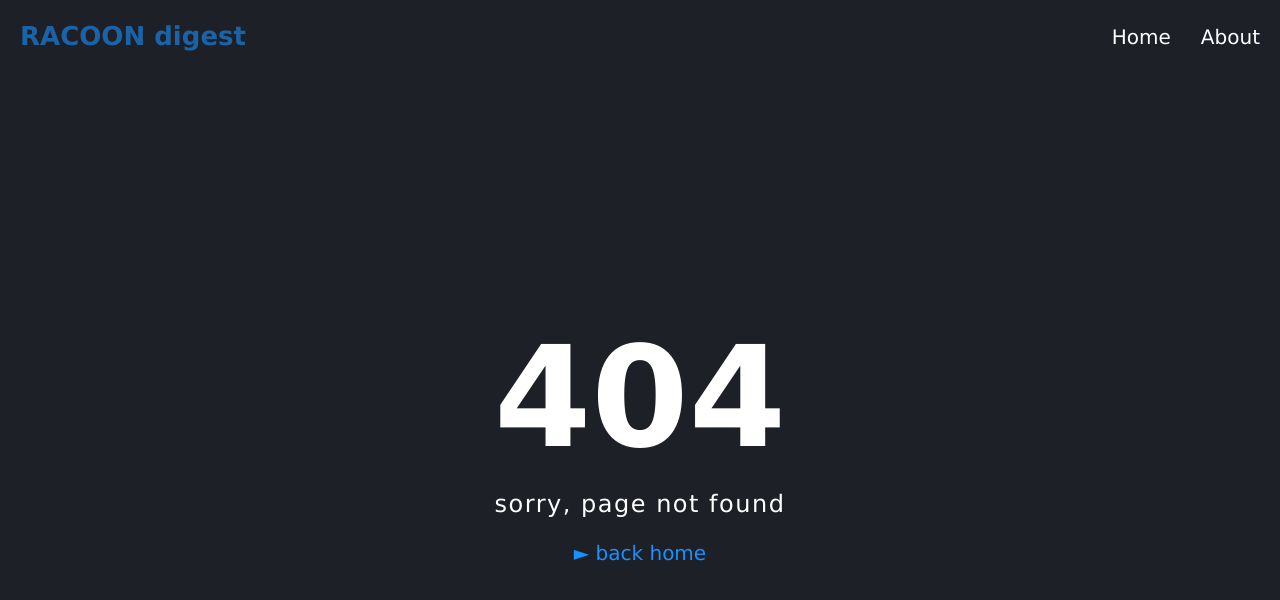
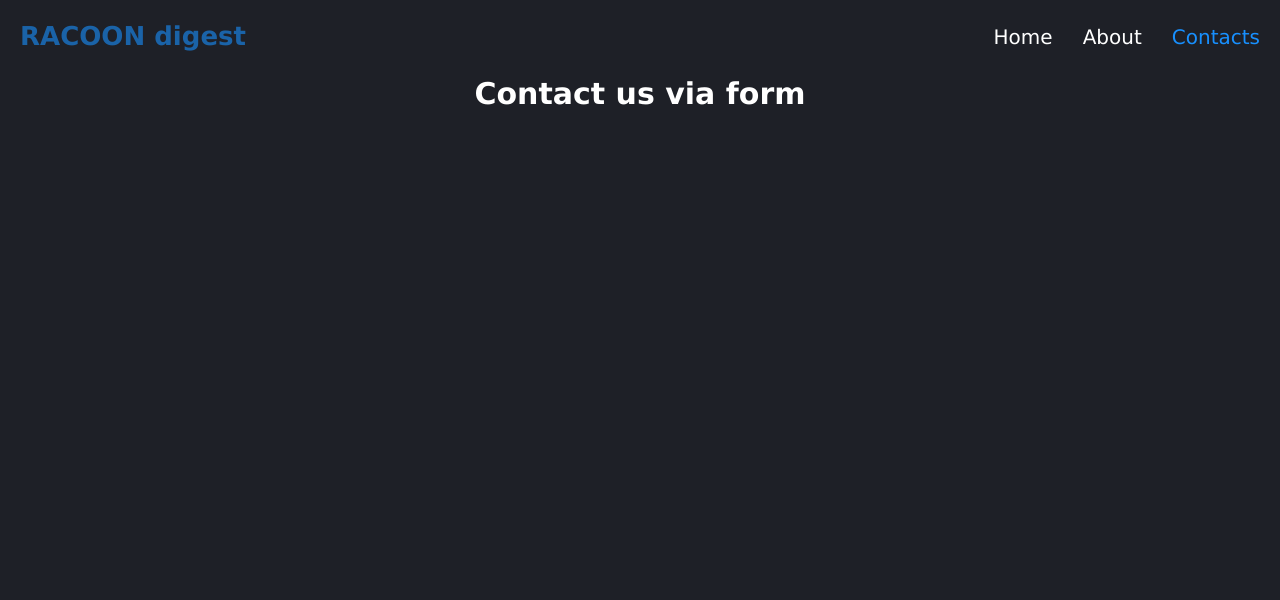
Before and after one commit to PesukarhuTG/react-news_api, a React (Create React App) app in the folder my-app/: page /contacts in a window 1280 px wide. Before the commit this address had no page. Shown: the top 600 px of the page. Built offline with nearby package versions, Linux system fonts and the light colour scheme.

Commit message:
feat: add separate route for forms

```diff
--- a/my-app/src/App.tsx
+++ b/my-app/src/App.tsx
@@ -1,6 +1,6 @@
 import React from 'react';
 import { Route, Routes } from 'react-router-dom';
-import { MainPage, About, NotFound } from './pages';
+import { MainPage, About, NotFound, Contacts } from './pages';
 
 class App extends React.Component {
   render() {
@@ -8,6 +8,7 @@ class App extends React.Component {
       <Routes>
         <Route path="/" element={<MainPage />} />
         <Route path="/about" element={<About />} />
+        <Route path="/contacts" element={<Contacts />} />
         <Route path="*" element={<NotFound />} />
       </Routes>
     );
--- a/my-app/src/components/Header.tsx
+++ b/my-app/src/components/Header.tsx
@@ -28,6 +28,13 @@ class Header extends React.Component {
           >
             About
           </NavLink>
+          <NavLink
+            to="/contacts"
+            className={({ isActive }) => (isActive ? this.activeClassName : undefined)}
+            data-testid="contactspage-link"
+          >
+            Contacts
+          </NavLink>
         </HeaderNav>
       </AppHeader>
     );
--- /dev/null
+++ b/my-app/src/pages/Contacts.tsx
@@ -0,0 +1,27 @@
+import React from 'react';
+import styled from 'styled-components';
+import { Layout } from '../components';
+
+class Contacts extends React.Component {
+  render() {
+    return (
+      <Layout>
+        <Wrapper>
+          <Title>Contact us via form</Title>
+        </Wrapper>
+      </Layout>
+    );
+  }
+}
+
+const Wrapper = styled.div`
+  margin: 0 auto;
+`;
+
+const Title = styled.h2`
+  text-align: center;
+  font-size: 30px;
+  font-weight: 700;
+`;
+
+export default Contacts;
--- a/my-app/src/pages/index.ts
+++ b/my-app/src/pages/index.ts
@@ -1,3 +1,4 @@
 export { default as MainPage } from './MainPage';
 export { default as About } from './About';
 export { default as NotFound } from './NotFound';
+export { default as Contacts } from './Contacts';
```
